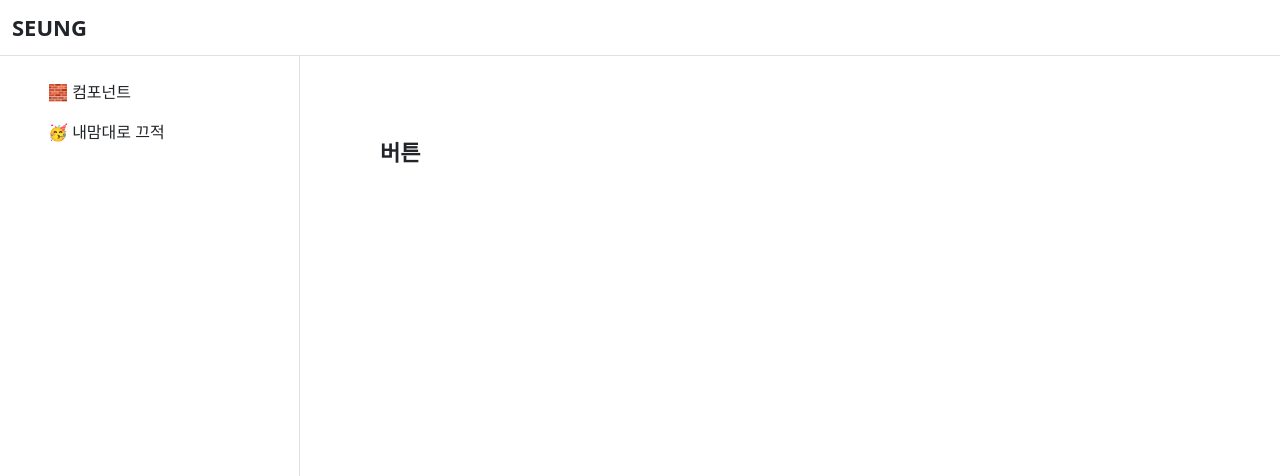
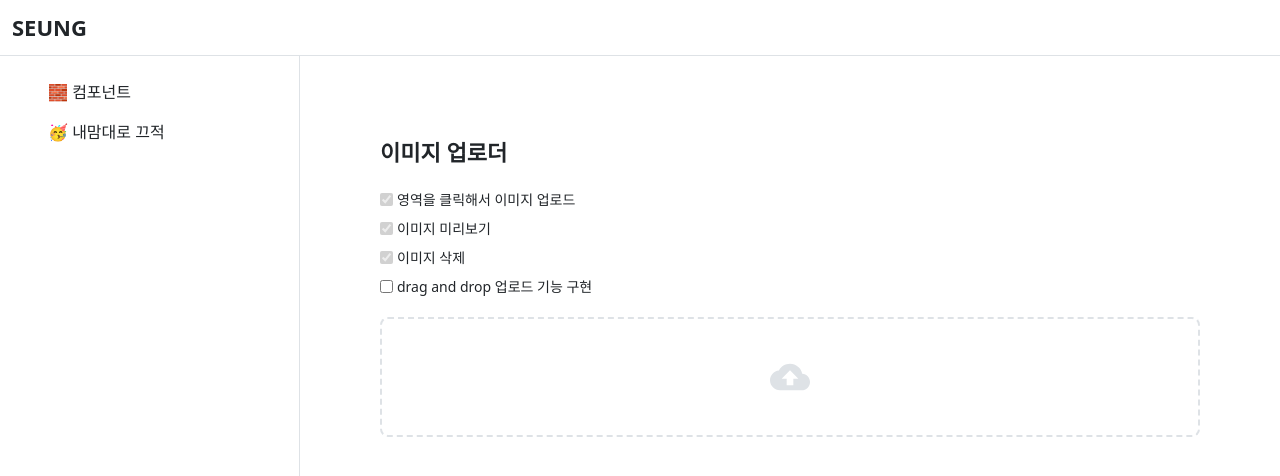
Before and after one commit to sseung95/playground, a Next.js app: page /compo in a window 1280 px wide. Shown: the top 476 px of the page. Built offline with nearby package versions, Linux system fonts and the light colour scheme; a web font is replaced by a local one.

Commit message:
feat: add image upload feature

```diff
--- a/package.json
+++ b/package.json
@@ -11,6 +11,8 @@
   "dependencies": {
     "@emotion/react": "^11.10.6",
     "@emotion/styled": "^11.10.6",
+    "@mui/icons-material": "^5.11.16",
+    "@mui/material": "^5.12.0",
     "@next/font": "13.1.6",
     "@types/node": "18.13.0",
     "@types/react": "18.0.28",
--- a/src/components/CompoList/CompoList.tsx
+++ b/src/components/CompoList/CompoList.tsx
@@ -1,13 +1,52 @@
 import { typography } from '@/styles/typography';
 import styled from '@emotion/styled';
 import React from 'react';
+import ImageUploader from '../common/ImageUploader/ImageUploader';
 
 const CompoList = () => {
   return (
     <CompoListContainer>
       <CompoContainer>
-        <h2>버튼</h2>
-        <div></div>
+        <h2>이미지 업로더</h2>
+        <Body>
+          <CheckList>
+            <Check>
+              <input
+                type="checkbox"
+                name="check1"
+                id="check1"
+                checked={true}
+                disabled
+              />
+              <label htmlFor="check1">영역을 클릭해서 이미지 업로드</label>
+            </Check>
+            <Check>
+              <input
+                type="checkbox"
+                name="check2"
+                id="check2"
+                checked={true}
+                disabled
+              />
+              <label htmlFor="check2">이미지 미리보기</label>
+            </Check>
+            <Check>
+              <input
+                type="checkbox"
+                name="check3"
+                id="check3"
+                checked={true}
+                disabled
+              />
+              <label htmlFor="check3">이미지 삭제</label>
+            </Check>
+            <Check>
+              <input type="checkbox" name="check4" id="check4" readOnly />
+              <label htmlFor="check4">drag and drop 업로드 기능 구현</label>
+            </Check>
+          </CheckList>
+          <ImageUploader />
+        </Body>
       </CompoContainer>
     </CompoListContainer>
   );
@@ -20,5 +59,29 @@ const CompoListContainer = styled.div``;
 const CompoContainer = styled.div`
   h2 {
     ${typography.heading4}
+    margin-bottom: 2rem;
   }
 `;
+
+const Body = styled.div`
+  display: flex;
+  flex-direction: column;
+  gap: 2rem;
+`;
+
+const CheckList = styled.ul`
+  > li + li {
+    margin-top: 0.8rem;
+  }
+`;
+const Check = styled.li`
+  display: flex;
+  gap: 0.4rem;
+
+  input,
+  label {
+    cursor: pointer;
+  }
+
+  ${typography.body2.medium}
+`;
--- a/src/components/EctList/EctList.tsx
+++ b/src/components/EctList/EctList.tsx
@@ -1,11 +1,13 @@
 import CallbackRefExam from './CallbackRef/CallbackRefExam';
 import CallbackRefExam2 from './CallbackRef/CallbackRefExam2';
+import Parent from './LifeCycle/Parent';
 
 const EctList = () => {
   return (
     <section>
       <CallbackRefExam />
       <CallbackRefExam2 />
+      <Parent />
     </section>
   );
 };
--- a/src/components/Layout/Layout.tsx
+++ b/src/components/Layout/Layout.tsx
@@ -74,5 +74,6 @@ const Nav = styled.nav`
 const Main = styled.main`
   min-height: 100vh;
   flex-grow: 1;
-  padding: 80px;
+  padding: 8rem;
+  width: calc(100vw - 30rem - 8rem);
 `;
--- /dev/null
+++ b/src/components/common/ImageUploader/ImageUploader.tsx
@@ -0,0 +1,115 @@
+import styled from '@emotion/styled';
+import React, { useRef, useState } from 'react';
+import { color } from '@/styles/color';
+import CloudUploadIcon from '@mui/icons-material/CloudUpload';
+import CloseIcon from '@mui/icons-material/Close';
+import Image from 'next/image';
+
+const ImageUploader = () => {
+  const imgInputRef = useRef<HTMLInputElement | null>(null);
+  const [images, setImages] = useState<string[]>([]);
+
+  const handleChangeImage = (e: React.ChangeEvent) => {
+    const targetFiles = (e.target as HTMLInputElement).files as FileList;
+    const targetFilesArray = Array.from(targetFiles);
+    const selectedFiles: string[] = targetFilesArray.map((file) => {
+      return URL.createObjectURL(file);
+    });
+    setImages((prev) => [...prev, ...selectedFiles]);
+  };
+
+  return (
+    <ImageUploaderContainer>
+      <UploadContainer
+        onClick={() => {
+          if (!imgInputRef.current) return;
+          imgInputRef.current.click();
+        }}
+      >
+        <UploadIcon />
+        <input
+          ref={imgInputRef}
+          type="file"
+          accept="image/jpg, image/jpeg, image/png"
+          multiple
+          onChange={handleChangeImage}
+        />
+      </UploadContainer>
+      <ImagePreviewContainer>
+        {images &&
+          images.map((image, i) => (
+            <ImagePreview key={`image-uploader-${i}`}>
+              <Image src={image} alt={`이미지 ${i}`} width={120} height={80} />
+              <ImageRemoveIcon
+                onClick={() => {
+                  setImages((prevImages) =>
+                    prevImages.filter(
+                      (prevImage, prevImageIndex) => prevImageIndex !== i
+                    )
+                  );
+                }}
+              />
+            </ImagePreview>
+          ))}
+      </ImagePreviewContainer>
+    </ImageUploaderContainer>
+  );
+};
+
+export default ImageUploader;
+
+const ImageUploaderContainer = styled.div`
+  display: flex;
+  flex-direction: column;
+  gap: 1.6rem;
+`;
+
+const UploadContainer = styled.div`
+  display: flex;
+  justify-content: center;
+  align-items: center;
+  height: 12rem;
+  border: 2px dashed ${color.border.default};
+  border-radius: 0.8rem;
+  cursor: pointer;
+
+  input {
+    display: none;
+  }
+`;
+
+const UploadIcon = styled(CloudUploadIcon)`
+  width: 4rem;
+  height: 4rem;
+  fill: ${color.border.default};
+`;
+
+const ImagePreviewContainer = styled.div`
+  display: flex;
+  gap: 0.4rem;
+  flex-wrap: wrap;
+
+  min-height: 4rem;
+`;
+
+const ImagePreview = styled.div`
+  position: relative;
+  border-radius: 0.8rem;
+  overflow: hidden;
+  border: 1px solid ${color.border.default};
+
+  img {
+    object-fit: cover;
+  }
+`;
+
+const ImageRemoveIcon = styled(CloseIcon)`
+  width: 2rem;
+  height: 2rem;
+  cursor: pointer;
+  fill: ${color.text.gray};
+
+  position: absolute;
+  top: 0.4rem;
+  right: 0.4rem;
+`;
```
Also changed, not shown: src/components/EctList/LifeCycle/Parent.tsx (added, +30 -0 lines), 1 other file (tests, documents, lock files or other folders).
